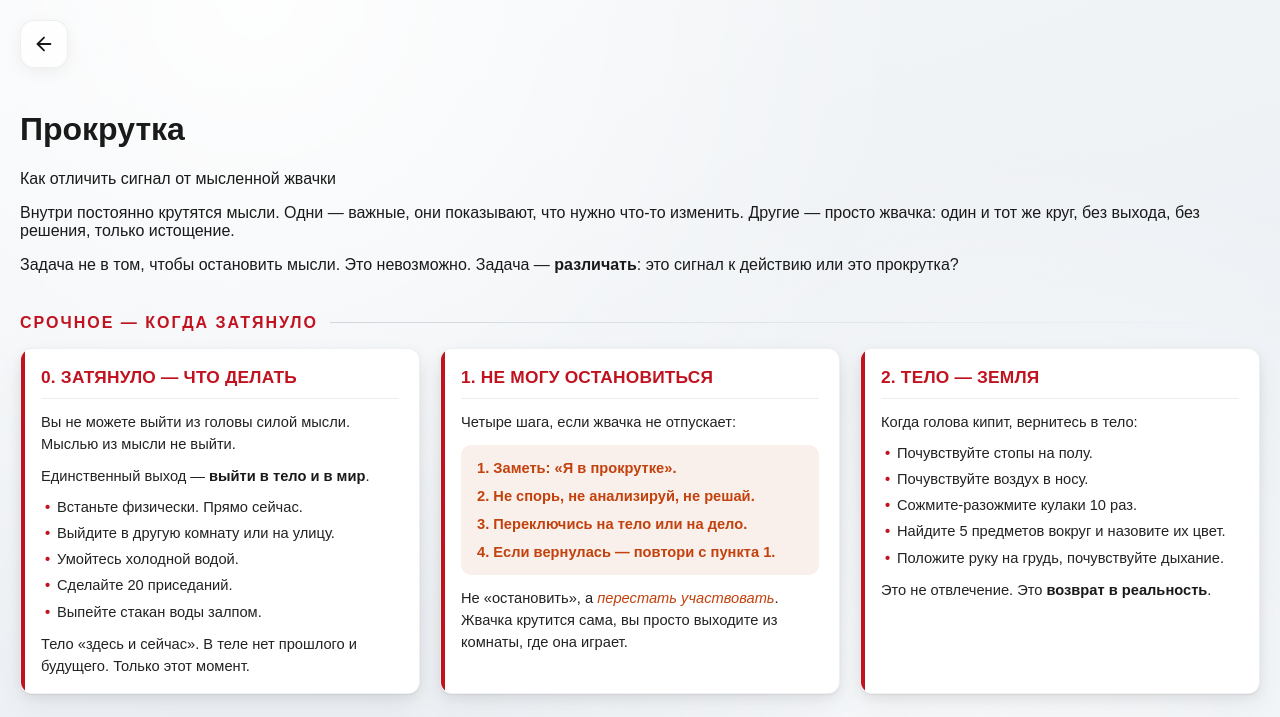
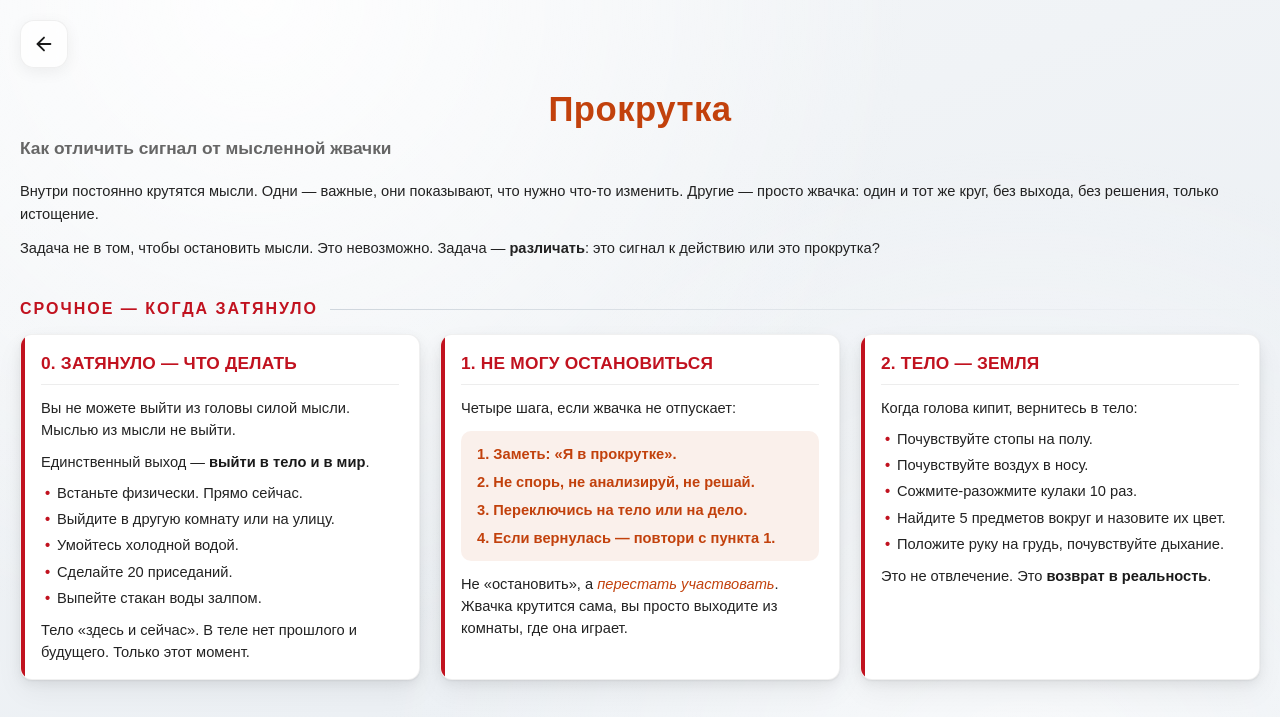
Before and after one commit to Zlonrav/no, a plain HTML site: page pages/prokrutka.html in a window 1280 px wide. Shown: the top 717 px of the page. Drawn offline with Linux system fonts and the light colour scheme.

Commit message:
Update styles.css

```diff
--- a/css/styles.css
+++ b/css/styles.css
@@ -336,6 +336,35 @@ html[data-theme="dark"] .formula {
 .compare .signal strong { color: var(--green); }
 .compare .chew strong { color: var(--purple); }
 
+/* ===== ИНТРО НА СТРАНИЦАХ РАЗДЕЛОВ ===== */
+.intro {
+  max-width: 1400px;
+  margin: 0 auto 40px;
+  text-align: center;
+}
+.intro h1 {
+  font-size: 26pt;
+  font-weight: bold;
+  color: var(--orange);
+  margin: 0 0 6px;
+  letter-spacing: 0.5px;
+}
+
+.intro .subtitle {
+  font-size: 13pt;
+  color: var(--ui-color);
+  margin: 0 0 18px;
+  font-weight: bold;
+}
+
+.intro p {
+  font-size: 11pt;
+  line-height: 1.55;
+  color: var(--text-card);
+  margin: 0 0 12px;
+  text-align: left;
+}
+
 @media (max-width: 500px) {
   .compare { grid-template-columns: 1fr; }
 }
```
